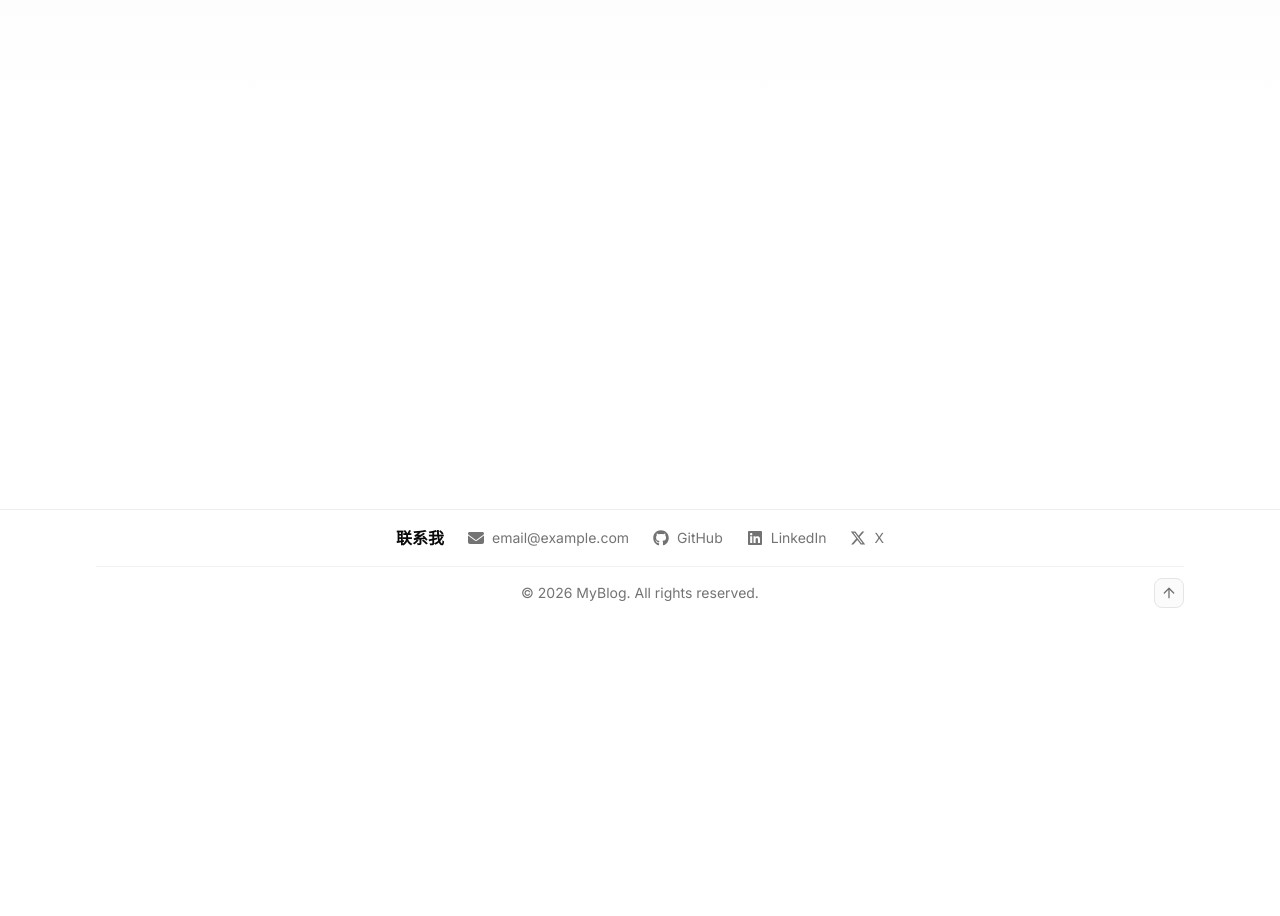
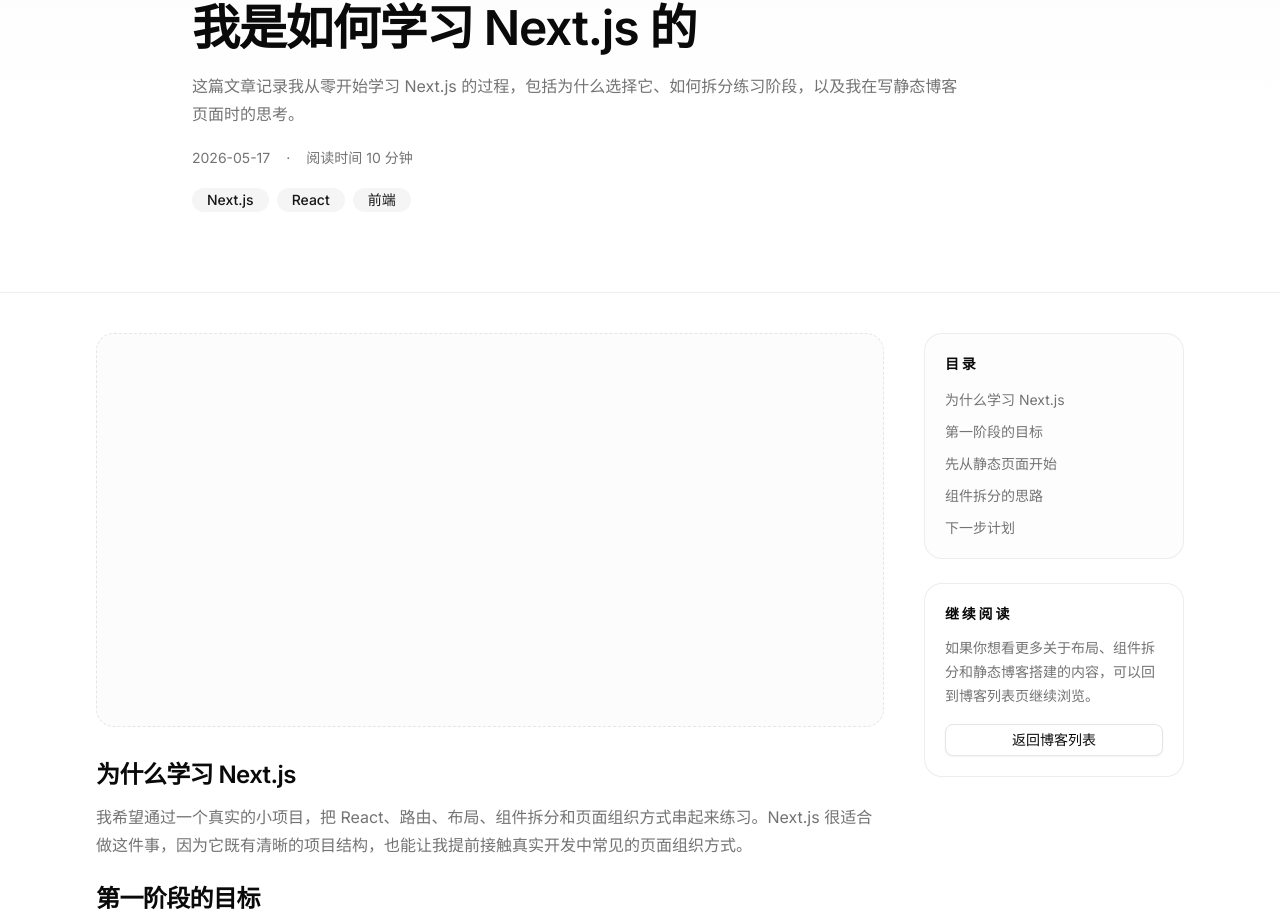
Before and after one commit to Phill-W/my-blog, a Next.js app: page /blog/learn-nextjs in a window 1280 px wide. Shown: the part 181-1097 px from the top of the page. Before the commit the page ends 800 px from the top, so only its background shows below. Built offline with nearby package versions, Linux system fonts and the light colour scheme.

Commit message:
fix: 修正文案乱码并补齐第一阶段静态页面

```diff
--- a/app/blog/learn-nextjs/page.tsx
+++ b/app/blog/learn-nextjs/page.tsx
@@ -1,7 +1,167 @@
-import React from "react";
+import Link from "next/link";
 
-const LearnNextPage = () => {
-  return <div>LearnNextPage</div>;
-};
+import Container from "@/components/Container";
+import TagList from "@/components/TagList";
+import { buttonVariants } from "@/components/ui/button";
+import { cn } from "@/lib/utils";
 
-export default LearnNextPage;
+const postTags = ["Next.js", "React", "前端"];
+
+const tableOfContents = [
+  "为什么学习 Next.js",
+  "第一阶段的目标",
+  "先从静态页面开始",
+  "组件拆分的思路",
+  "下一步计划",
+];
+
+export default function LearnNextPage() {
+  return (
+    <main className="pb-16">
+      <section className="border-b border-border/60 py-16 sm:py-20">
+        <Container>
+          <div className="mx-auto max-w-4xl space-y-5">
+            <p className="text-sm font-medium uppercase tracking-[0.2em] text-muted-foreground">
+              Blog Detail
+            </p>
+            <h1 className="text-3xl font-semibold tracking-tight text-foreground sm:text-4xl lg:text-5xl">
+              我是如何学习 Next.js 的
+            </h1>
+            <p className="max-w-3xl text-sm leading-7 text-muted-foreground sm:text-base">
+              这篇文章记录我从零开始学习 Next.js
+              的过程，包括为什么选择它、如何拆分练习阶段，以及我在写静态博客页面时的思考。
+            </p>
+
+            <div className="flex flex-wrap items-center gap-4 text-sm text-muted-foreground">
+              <span>2026-05-17</span>
+              <span>·</span>
+              <span>阅读时间 10 分钟</span>
+            </div>
+
+            <TagList tags={postTags} />
+          </div>
+        </Container>
+      </section>
+
+      <section className="py-10">
+        <Container>
+          <div className="grid gap-10 lg:grid-cols-[minmax(0,1fr)_260px]">
+            <article className="space-y-8">
+              <div className="aspect-[16/8] rounded-2xl border border-dashed border-border bg-muted/30" />
+
+              <div className="space-y-6 text-sm leading-7 text-muted-foreground sm:text-base">
+                <section className="space-y-3">
+                  <h2 className="text-2xl font-semibold tracking-tight text-foreground">
+                    为什么学习 Next.js
+                  </h2>
+                  <p>
+                    我希望通过一个真实的小项目，把
+                    React、路由、布局、组件拆分和页面组织方式串起来练习。Next.js
+                    很适合做这件事，因为它既有清晰的项目结构，也能让我提前接触真实开发中常见的页面组织方式。
+                  </p>
+                </section>
+
+                <section className="space-y-3">
+                  <h2 className="text-2xl font-semibold tracking-tight text-foreground">
+                    第一阶段的目标
+                  </h2>
+                  <p>
+                    第一阶段我不接接口，不做数据库，也不做后台管理，只专注在静态页面本身。这样我可以把注意力放在布局、组件拆分、Tailwind
+                    样式和 shadcn/ui 的使用上。
+                  </p>
+                </section>
+
+                <section className="space-y-3">
+                  <h2 className="text-2xl font-semibold tracking-tight text-foreground">
+                    先从静态页面开始
+                  </h2>
+                  <p>
+                    我先把首页、博客列表页、博客详情页、项目页和关于我几个页面做出来。虽然这些页面一开始只是静态内容，但已经能帮我建立完整的网站结构。
+                  </p>
+                </section>
+
+                <section className="space-y-3">
+                  <h2 className="text-2xl font-semibold tracking-tight text-foreground">
+                    组件拆分的思路
+                  </h2>
+                  <p>
+                    我会尽量让每个组件只做一件事。比如 PostCard
+                    只负责展示文章卡片，SiteHeader 只负责导航，TagList
+                    只负责标签列表。这样后面页面变复杂时，我也能更容易定位问题和继续扩展。
+                  </p>
+                </section>
+
+                <section className="space-y-3">
+                  <h2 className="text-2xl font-semibold tracking-tight text-foreground">
+                    下一步计划
+                  </h2>
+                  <p>
+                    下一步我会把文章和项目的数据从页面中抽出来，放到单独的数据文件中。这样页面会更干净，也能为后续的动态路由和内容管理做准备。
+                  </p>
+                </section>
+              </div>
+
+              <div className="grid gap-4 border-t border-border/60 pt-8 sm:grid-cols-2">
+                <Link
+                  href="/blog"
+                  className="rounded-2xl border border-border/70 bg-background p-4 transition-colors hover:bg-muted/30"
+                >
+                  <p className="text-xs uppercase tracking-[0.2em] text-muted-foreground">
+                    上一篇
+                  </p>
+                  <p className="mt-2 font-medium text-foreground">
+                    返回博客列表
+                  </p>
+                </Link>
+
+                <Link
+                  href="/blog"
+                  className="rounded-2xl border border-border/70 bg-background p-4 text-right transition-colors hover:bg-muted/30"
+                >
+                  <p className="text-xs uppercase tracking-[0.2em] text-muted-foreground">
+                    下一篇
+                  </p>
+                  <p className="mt-2 font-medium text-foreground">
+                    阅读更多文章
+                  </p>
+                </Link>
+              </div>
+            </article>
+
+            <aside className="space-y-6">
+              <div className="rounded-2xl border border-border/70 bg-muted/20 p-5">
+                <h3 className="text-sm font-semibold uppercase tracking-[0.2em] text-foreground">
+                  目录
+                </h3>
+                <ul className="mt-4 space-y-3 text-sm text-muted-foreground">
+                  {tableOfContents.map((item) => (
+                    <li key={item}>{item}</li>
+                  ))}
+                </ul>
+              </div>
+
+              <div className="rounded-2xl border border-border/70 bg-background p-5">
+                <h3 className="text-sm font-semibold uppercase tracking-[0.2em] text-foreground">
+                  继续阅读
+                </h3>
+                <p className="mt-3 text-sm leading-6 text-muted-foreground">
+                  如果你想看更多关于布局、组件拆分和静态博客搭建的内容，可以回到博客列表页继续浏览。
+                </p>
+
+                <Link
+                  href="/blog"
+                  className={cn(
+                    buttonVariants({ variant: "outline", size: "sm" }),
+                    "mt-4 w-full",
+                  )}
+                >
+                  返回博客列表
+                </Link>
+              </div>
+            </aside>
+          </div>
+        </Container>
+      </section>
+    </main>
+  );
+}
--- a/components/SiteFooter.tsx
+++ b/components/SiteFooter.tsx
@@ -1,9 +1,10 @@
 "use client";
 
 import Link from "next/link";
+import { ArrowUp } from "lucide-react";
+import { FaEnvelope, FaGithub, FaLinkedin, FaXTwitter } from "react-icons/fa6";
+
 import Container from "@/components/Container";
-import { ArrowUp } from "lucide-react";
-import { FaGithub, FaLinkedin, FaXTwitter, FaEnvelope } from "react-icons/fa6";
 
 export default function SiteFooter() {
   const scrollToTop = () => {
```
Also changed, not shown: components/SiteHeader.tsx (+7 -4 lines).
